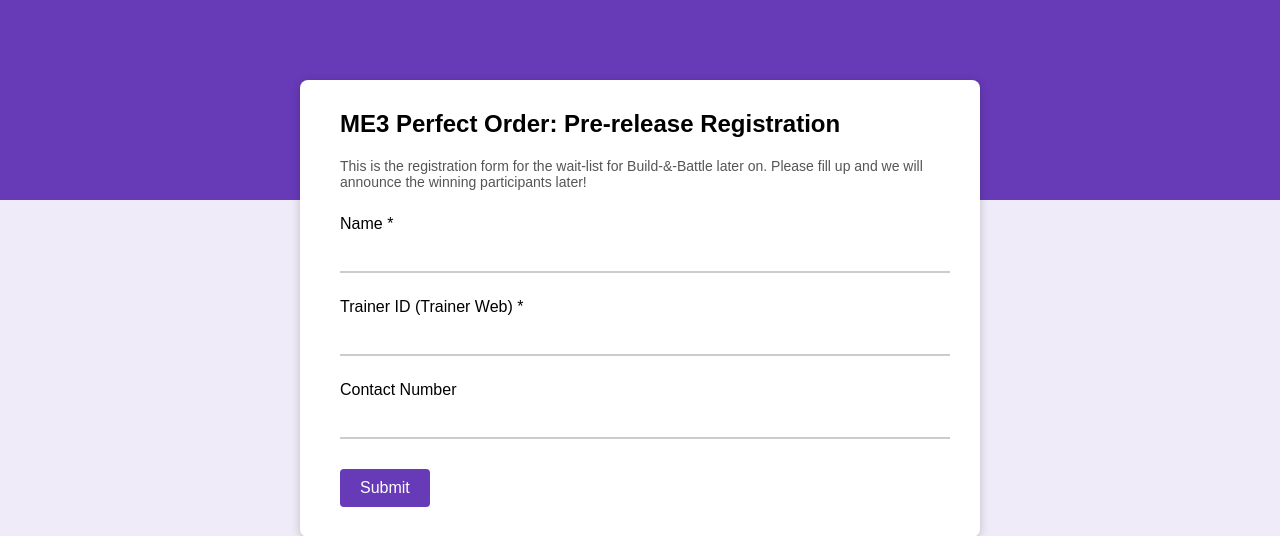
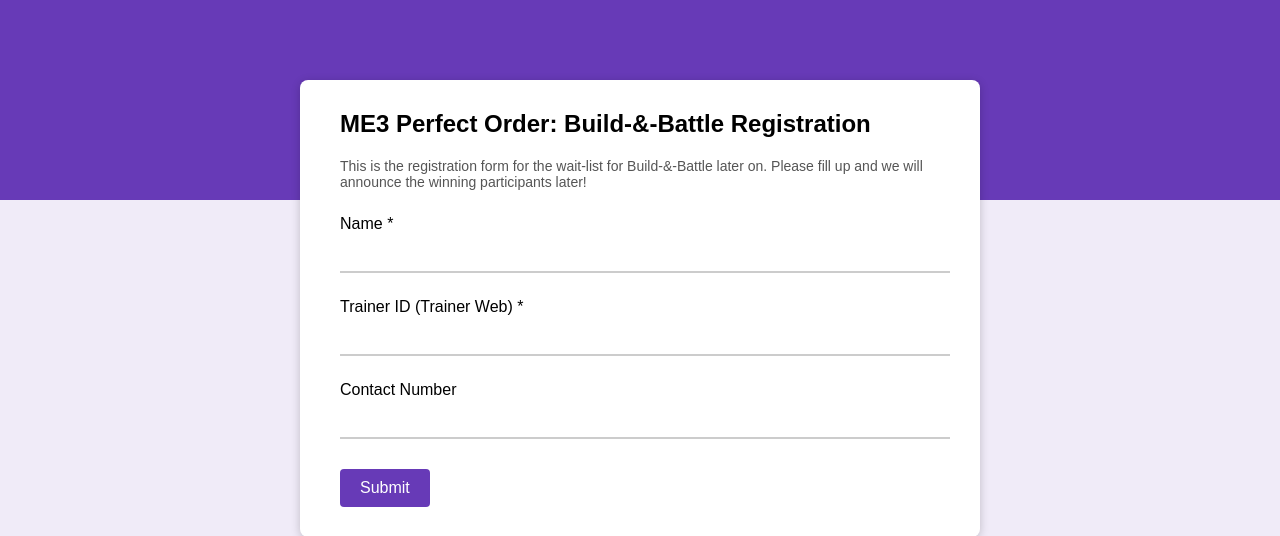
Before and after one commit to RyanJJTan/pokemon-prerelease-form, a Flask app: page / in a window 1280 px wide. Shown: the top 536 px of the page. Run offline with Flask 3, Linux system fonts and the light colour scheme.

Commit message:
Edited wording from PreRelease to Build&Battle

```diff
--- a/templates/form.html
+++ b/templates/form.html
@@ -82,7 +82,7 @@
 
     <div class="form-container">
 
-        <h2>ME3 Perfect Order: Pre-release Registration</h2>
+        <h2>ME3 Perfect Order: Build-&-Battle Registration</h2>
         <p class="subheader">
             This is the registration form for the wait-list for Build-&-Battle later on.
             Please fill up and we will announce the winning participants later!
```
